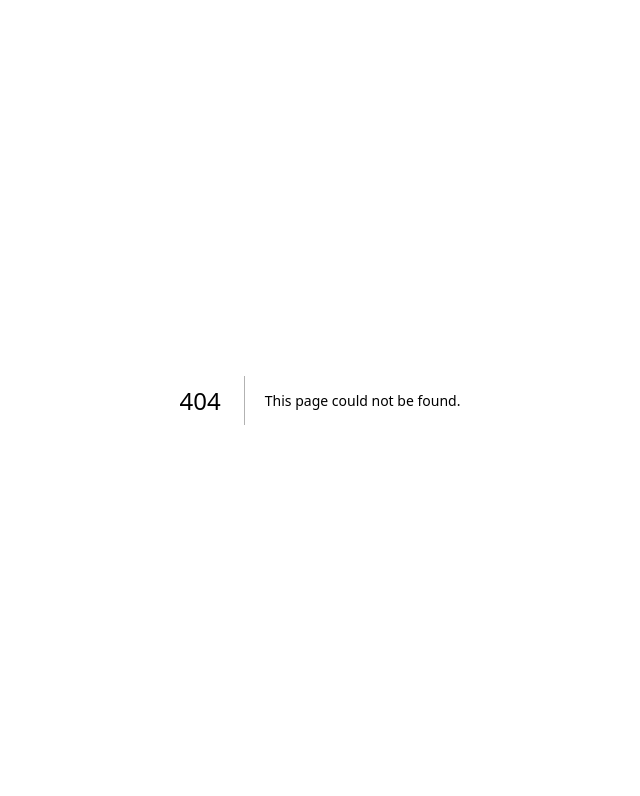
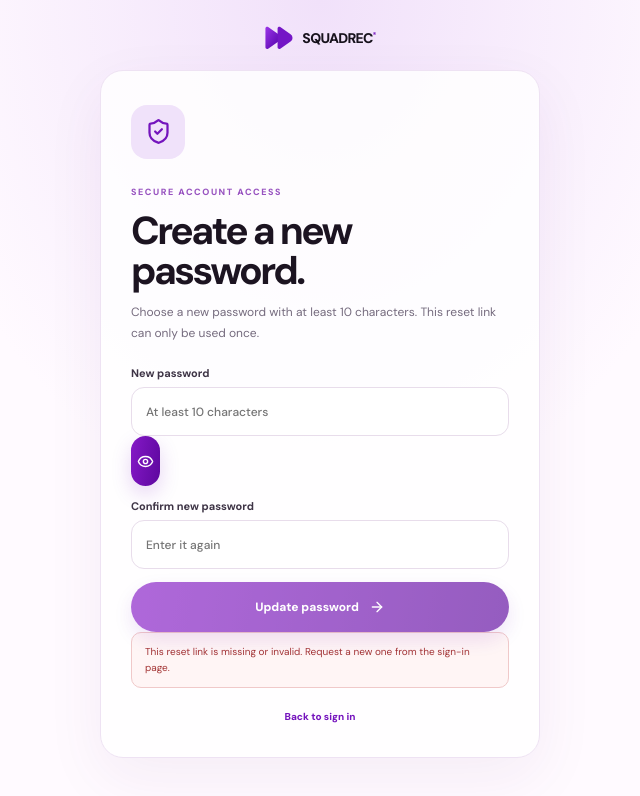
Before and after one commit to mrceogodwin/Squadrec, a Next.js app: page /reset-password in a window 1280 px wide. Before the commit this address had no page. Shown: the top 796 px of the page, without its empty margins (320-960 px from the left). Built offline with nearby package versions, Linux system fonts and the light colour scheme; a web font is replaced by a local one.

Commit message:
Add secure password recovery: src/app/reset-password/page.tsx

```diff
--- /dev/null
+++ b/src/app/reset-password/page.tsx
@@ -0,0 +1,45 @@
+"use client";
+import Link from "next/link";
+import { FormEvent, useEffect, useState } from "react";
+import { ArrowRight, Eye, EyeOff, ShieldCheck } from "lucide-react";
+import styles from "../forgot-password/password-reset.module.css";
+
+export default function ResetPasswordPage() {
+  const [token,setToken] = useState("");
+  const [password,setPassword] = useState("");
+  const [confirm,setConfirm] = useState("");
+  const [show,setShow] = useState(false);
+  const [busy,setBusy] = useState(false);
+  const [error,setError] = useState("");
+  const [success,setSuccess] = useState(false);
+  useEffect(()=>{setToken(new URLSearchParams(window.location.search).get("token") || "");},[]);
+  async function submit(event:FormEvent<HTMLFormElement>) {
+    event.preventDefault();setError("");
+    if(password!==confirm){setError("Your passwords do not match.");return;}
+    setBusy(true);
+    try {
+      const response=await fetch("/api/password-reset/complete",{method:"POST",headers:{"Content-Type":"application/json"},body:JSON.stringify({token,password})});
+      const data=await response.json();if(!response.ok)throw new Error(data.error||"Unable to reset your password.");
+      setSuccess(true);
+    } catch(e){setError(e instanceof Error?e.message:"Something went wrong.");}
+    finally{setBusy(false);}
+  }
+  return <main className={styles.page}>
+    <Link href="/" className={styles.brand}><img src="/squadrec-purple-mark.svg" alt=""/><span>SQUADREC<sup>®</sup></span></Link>
+    <section className={styles.card}>
+      <div className={styles.icon}><ShieldCheck size={27}/></div>
+      <span className={styles.eyebrow}>SECURE ACCOUNT ACCESS</span>
+      <h1>{success?"Password updated.":"Create a new password."}</h1>
+      <p>{success?"Your SQUADREC password has been changed. Sign in with your new password.":"Choose a new password with at least 10 characters. This reset link can only be used once."}</p>
+      {!success && <form onSubmit={submit}>
+        <label>New password<div className={styles.password}><input type={show?"text":"password"} minLength={10} maxLength={72} required value={password} onChange={e=>setPassword(e.target.value)} placeholder="At least 10 characters"/><button type="button" onClick={()=>setShow(!show)} aria-label="Toggle password visibility">{show?<EyeOff size={17}/>:<Eye size={17}/>}</button></div></label>
+        <label>Confirm new password<input type="password" minLength={10} maxLength={72} required value={confirm} onChange={e=>setConfirm(e.target.value)} placeholder="Enter it again"/></label>
+        {error&&<div className={styles.error} role="alert">{error}</div>}
+        <button disabled={busy||!token}>{busy?"Updating...":"Update password"} <ArrowRight size={16}/></button>
+      </form>}
+      {success&&<Link className={styles.action} href="/sign-in">Continue to sign in <ArrowRight size={16}/></Link>}
+      {!token&&!success&&<div className={styles.error}>This reset link is missing or invalid. Request a new one from the sign-in page.</div>}
+      <Link className={styles.back} href="/sign-in">Back to sign in</Link>
+    </section>
+  </main>;
+}
```
